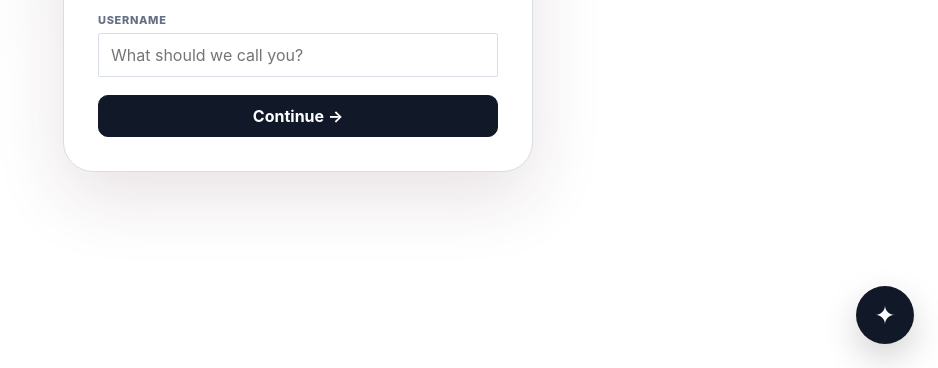
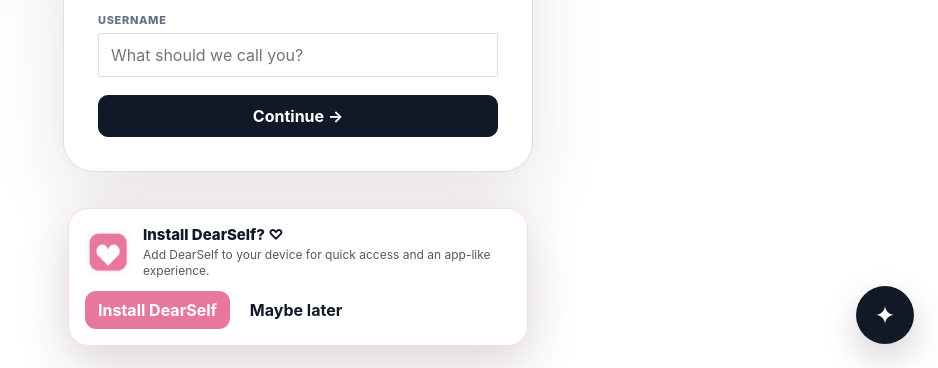
Before and after one commit to kayladev-rgb/DearSelf, a plain HTML site: page index.html in a window 1280 px wide. Shown: the part 432-800 px from the top of the page, without its empty margins (342-1280 px from the left). Drawn offline with Linux system fonts and the light colour scheme.

Commit message:
Add files via upload

```diff
--- a/index.html
+++ b/index.html
@@ -214,7 +214,28 @@
 .ds-kayla-feature{padding:7px 10px;border:1px solid var(--border);border-radius:999px;background:var(--panel);font-size:12px}
 @media(max-width:650px){.ds-kayla-body{padding:0 18px 20px 18px}}
 
-</style></head>
+</style>
+<style id="dearself-pwa-install-style">
+#dearself-pwa-install{
+ position:fixed;left:50%;bottom:22px;transform:translateX(-50%);
+ z-index:2147483000;width:min(92vw,460px);box-sizing:border-box;
+ padding:16px;border-radius:20px;background:rgba(255,255,255,.98);
+ border:1px solid rgba(232,119,159,.28);box-shadow:0 16px 50px rgba(70,30,55,.20);
+ font-family:inherit;display:none;
+}
+#dearself-pwa-install .pwa-row{display:flex;align-items:center;gap:12px}
+#dearself-pwa-install .pwa-icon{width:46px;height:46px;border-radius:13px;flex:0 0 auto}
+#dearself-pwa-install .pwa-copy{flex:1;min-width:0}
+#dearself-pwa-install .pwa-title{font-weight:800;font-size:15px}
+#dearself-pwa-install .pwa-text{font-size:12px;opacity:.72;line-height:1.35;margin-top:3px}
+#dearself-pwa-install .pwa-actions{display:flex;gap:7px;margin-top:12px}
+#dearself-pwa-install button{border:0;border-radius:11px;padding:9px 13px;cursor:pointer;font:inherit;font-weight:750}
+#dearself-pwa-install .pwa-install{background:#e8779f;color:#fff}
+#dearself-pwa-install .pwa-later{background:transparent;color:inherit}
+#dearself-pwa-install .pwa-help{font-size:11px;opacity:.65;margin-top:8px;display:none}
+</style>
+
+</head>
 <body>
 <div id="root"><div class="login"><div class="auth-card"><div class="auth-logo">📔</div><h1>Loading DearSelf…</h1><p>Please wait a moment.</p></div></div></div>
 <div id="modalWrap" class="modal-wrap"><div id="modal" class="modal"></div></div>
@@ -1962,5 +1983,92 @@
 setTimeout(()=>checkForUpdates(true),2500);
 </script>
 
+
+<div id="dearself-pwa-install" role="dialog" aria-live="polite" aria-label="Install DearSelf">
+  <div class="pwa-row">
+    <img class="pwa-icon" src="./icons/icon-192.png" alt="">
+    <div class="pwa-copy">
+      <div class="pwa-title">Install DearSelf? ♡</div>
+      <div class="pwa-text">Add DearSelf to your device for quick access and an app-like experience.</div>
+    </div>
+  </div>
+  <div class="pwa-actions">
+    <button class="pwa-install" id="dearself-pwa-install-btn">Install DearSelf</button>
+    <button class="pwa-later" id="dearself-pwa-close">Maybe later</button>
+  </div>
+  <div class="pwa-help" id="dearself-pwa-help">
+    Chrome can install DearSelf using the install icon in the address bar.
+  </div>
+</div>
+
+
+<script id="dearself-pwa-install-script">
+(() => {
+  let deferredPrompt = null;
+  const box = document.getElementById('dearself-pwa-install');
+  const installBtn = document.getElementById('dearself-pwa-install-btn');
+  const closeBtn = document.getElementById('dearself-pwa-close');
+  const help = document.getElementById('dearself-pwa-help');
+
+  const standalone = () =>
+    window.matchMedia('(display-mode: standalone)').matches ||
+    window.navigator.standalone === true ||
+    document.referrer.startsWith('android-app://');
+
+  function showInstall(){
+    if (box && !standalone()) box.style.display = 'block';
+  }
+  function hideInstall(){
+    if (box) box.style.display = 'none';
+  }
+
+  // Native Chromium install event.
+  window.addEventListener('beforeinstallprompt', e => {
+    e.preventDefault();
+    deferredPrompt = e;
+    showInstall();
+  });
+
+  installBtn?.addEventListener('click', async () => {
+    if (deferredPrompt) {
+      deferredPrompt.prompt();
+      try { await deferredPrompt.userChoice; } catch(e) {}
+      deferredPrompt = null;
+      hideInstall();
+      return;
+    }
+
+    // The browser may show its install affordance without exposing the
+    // event to the page. Keep the in-page prompt useful in that case.
+    if (help) help.style.display = 'block';
+    installBtn.textContent = 'Use Chrome’s Install button';
+    setTimeout(() => {
+      installBtn.textContent = 'Install DearSelf';
+      if (help) help.style.display = 'none';
+    }, 5000);
+  });
+
+  closeBtn?.addEventListener('click', hideInstall);
+
+  window.addEventListener('appinstalled', hideInstall);
+
+  if ('serviceWorker' in navigator) {
+    window.addEventListener('load', () => {
+      navigator.serviceWorker.register('./sw.js')
+        .catch(err => console.warn('DearSelf service worker:', err));
+    });
+  }
+
+  // Show the branded prompt on first/normal visits even if the browser does
+  // not expose beforeinstallprompt. This is intentionally not stored as a
+  // permanent dismissal.
+  window.addEventListener('load', () => {
+    setTimeout(() => {
+      if (!standalone()) showInstall();
+    }, 1800);
+  });
+})();
+</script>
+
 </body>
 </html>
```
